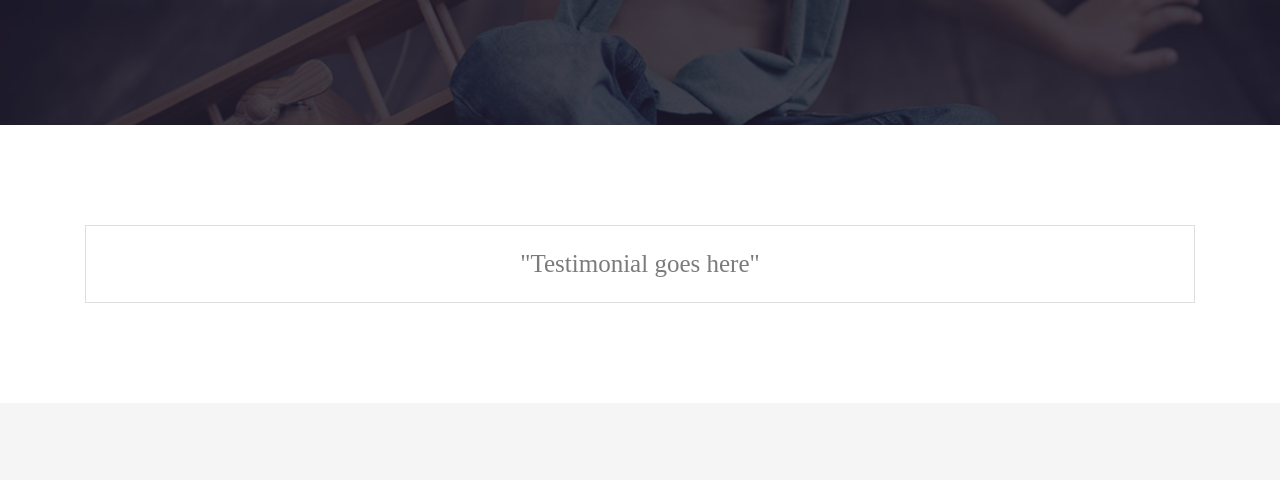
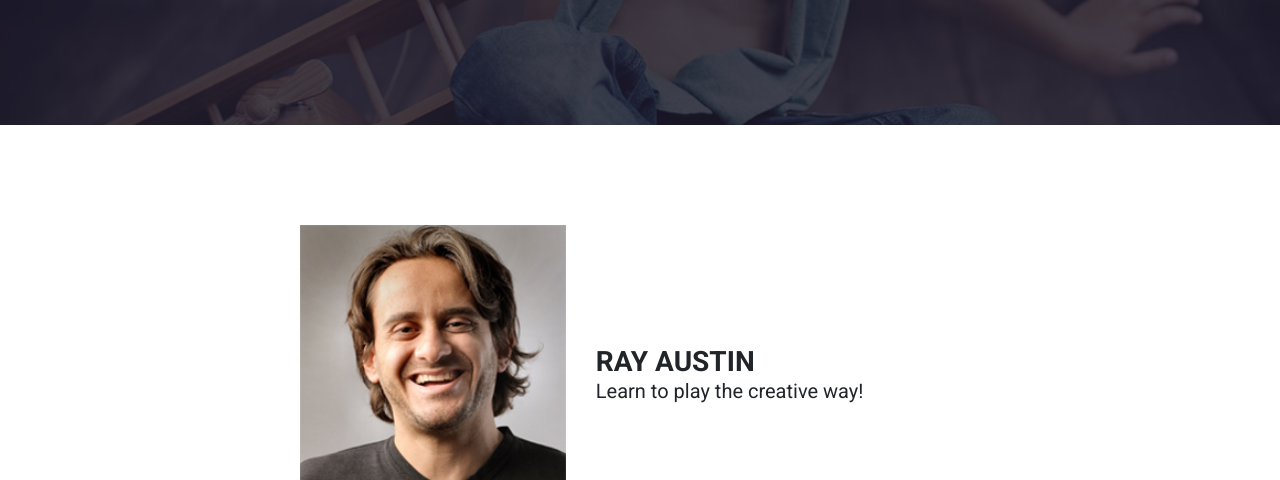
Before and after one commit to FOSSforlife/ray-website-2022, a website: page src/index.html in a window 1280 px wide. Shown: the part 559-1039 px from the top of the page. Drawn offline with Linux system fonts and the light colour scheme; some packages are replaced by stand-ins of ours; files whose address does not match are found by name; a web font is replaced by a local one.

Commit message:
Add face to home page

```diff
--- a/src/index.html
+++ b/src/index.html
@@ -107,10 +107,25 @@
       </div>
     </section>
 
-    <!-- <section class="container text-center">
-      <h1>Ray Austin</h1>
-      <h2>Learn to play the creative way!</h2>
-    </section> -->
+    <section class="about section">
+      <div class="container row justify-content-center mx-auto">
+        <div class="row col-8 align-items-center">
+          <div class="col-md-5">
+            <div class="block">
+              <img src="images/blog/avater-1.jpg" alt="Img" />
+            </div>
+          </div>
+          <div class="col-md-7">
+            <div class="block">
+              <div class="section-title">
+                <h2>Ray Austin</h2>
+              </div>
+              <h3>Learn to play the creative way!</h3>
+            </div>
+          </div>
+        </div>
+      </div>
+    </section>
 
     <!-- Testimonial -->
     <div class="container">
@@ -161,11 +176,6 @@
       </div>
     </footer>
 
-    <!--Scroll to top-->
-    <div id="scroll-to-top" class="scroll-to-top">
-      <span class="icon ion-ios-arrow-up"></span>
-    </div>
-
     <!--
     Essential Scripts
     =====================================-->
```
